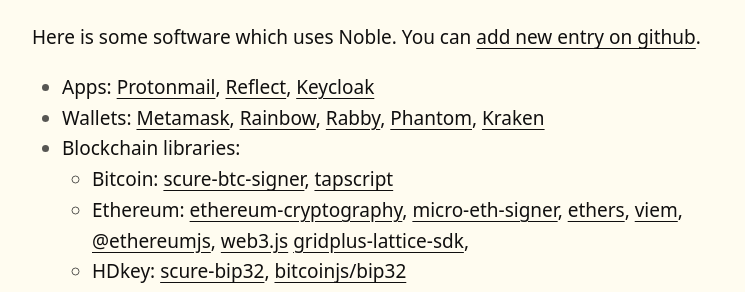
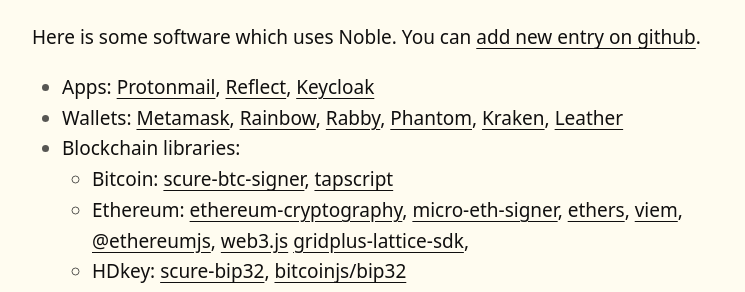
Before and after one commit to paulmillr/paulmillr.github.io, a Jekyll site: the page built from noble.md, in a window 1280 px wide and 900 px high, scrolled down 2265 px. Shown: the part 155-447 px from the top of the window, without its empty margins (266-1011 px from the left). Built offline with Jekyll 4.4.1, drawn with Linux system fonts in a browser that asks for light colours.

Commit message:
noble: new user

```diff
--- a/noble.md
+++ b/noble.md
@@ -73,7 +73,7 @@
 
 - Apps: [Protonmail](https://github.com/ProtonMail/WebClients), [Reflect](https://reflect.app),
   [Keycloak](https://github.com/keycloak/keycloak/blob/5af30011225bf4fecec9d75f58ad35a4ea2c7211/js/libs/keycloak-js/package.json#L81)
-- Wallets: [Metamask](https://github.com/MetaMask/eth-sig-util), [Rainbow](https://github.com/rainbow-me/browser-extension), [Rabby](https://github.com/RabbyHub/Rabby), [Phantom](https://phantom.app), [Kraken](https://github.com/krakenfx/wallet/blob/e53708ec60890b1abcc955ef4954bba340000671/package.json#L27-L28)
+- Wallets: [Metamask](https://github.com/MetaMask/eth-sig-util), [Rainbow](https://github.com/rainbow-me/browser-extension), [Rabby](https://github.com/RabbyHub/Rabby), [Phantom](https://phantom.app), [Kraken](https://github.com/krakenfx/wallet/blob/e53708ec60890b1abcc955ef4954bba340000671/package.json#L27-L28), [Leather](https://github.com/leather-io/extension/blob/36a84dc5ea72044b918ea2ab20fdd26809580935/package.json#L151)
 - Blockchain libraries:
   - Bitcoin: [scure-btc-signer](https://github.com/paulmillr/scure-btc-signer), [tapscript](https://github.com/cmdruid/tapscript)
   - Ethereum: [ethereum-cryptography](https://github.com/ethereum/js-ethereum-cryptography), [micro-eth-signer](https://github.com/paulmillr/micro-eth-signer), [ethers](https://github.com/ethers-io/ethers.js), [viem](https://viem.sh), [@ethereumjs](https://github.com/ethereumjs/ethereumjs-monorepo), [web3.js](https://github.com/web3/web3.js) [gridplus-lattice-sdk](https://github.com/GridPlus/lattice-eth2-utils),
```
